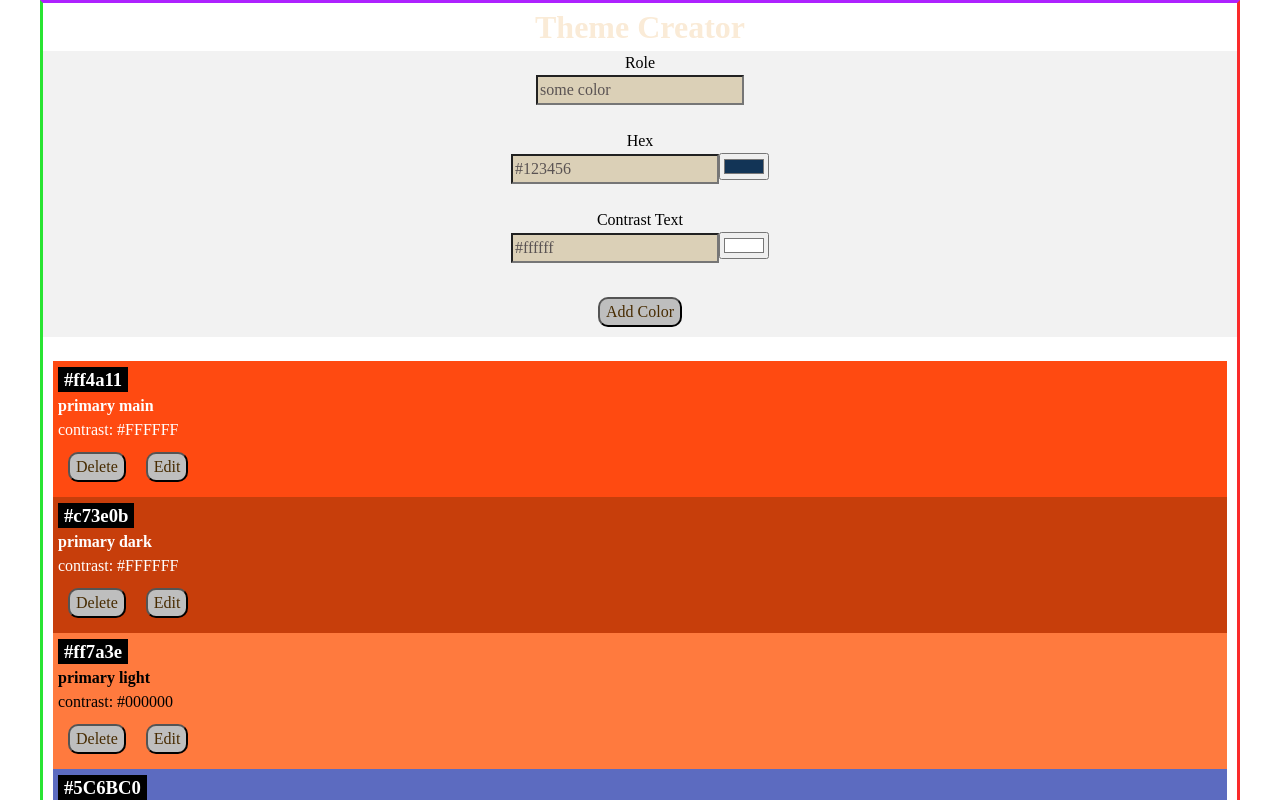
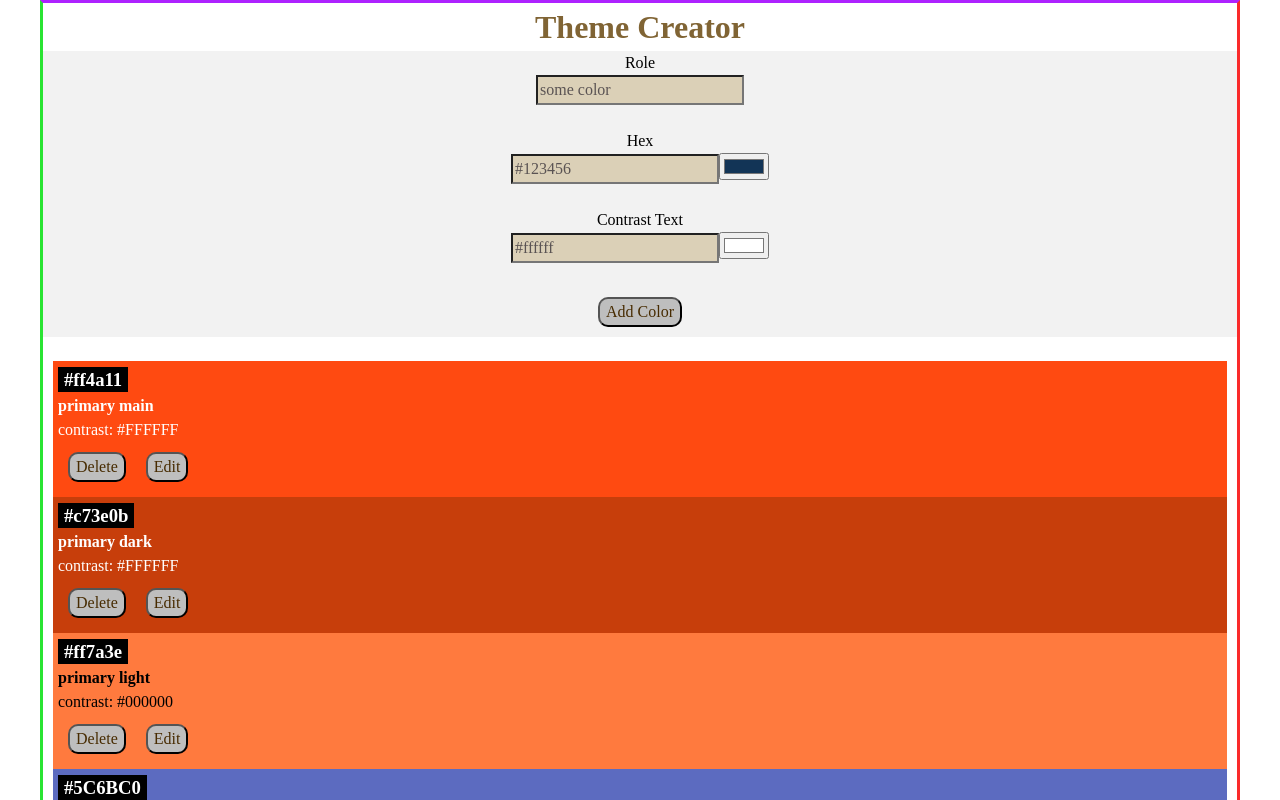
Before and after one commit to Rahaf91/react-recap-project, a React (Vite) app: page / in a window 1280 px wide. Shown: the top 800 px of the page. Built offline with nearby package versions, Linux system fonts and the light colour scheme.

Commit message:
change h1 color

```diff
--- a/src/App.css
+++ b/src/App.css
@@ -10,7 +10,7 @@ body {
 
 h1 {
   text-align: center;
-  color: antiquewhite;
+  color: rgb(128, 100, 52);
 }
 
 .message {
```
